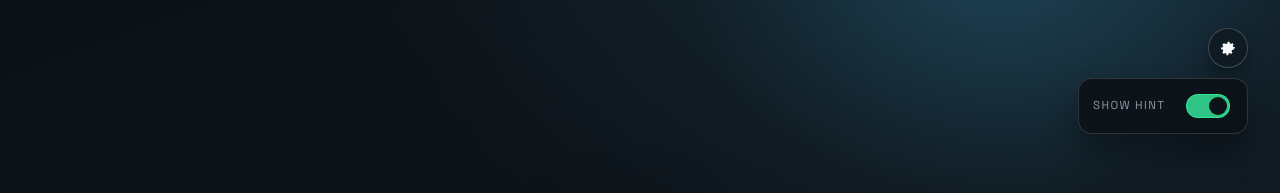
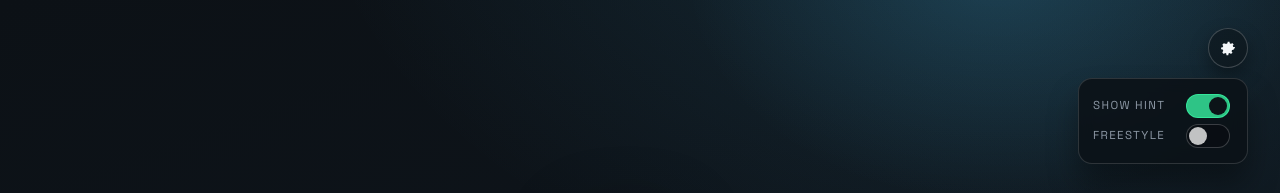
Before and after one commit to tylr-r/dit, a React (Vite) app: page / in a window 1280 px wide. Both pictures are taken after a click on the button 1228 px from the left and 48 px from the top of the page. Shown: the top 193 px of the page. Built offline with nearby package versions, Linux system fonts and the light colour scheme; a web font is replaced by a local one.

Commit message:
Add freestyle mode and update hint visibility logic
- Introduced a new state variable for freestyle mode.
- Updated the hint visibility logic to account for freestyle mode.
- Adjusted rendering conditions to hide hints when in freestyle mode.

```diff
--- a/src/App.tsx
+++ b/src/App.tsx
@@ -30,6 +30,7 @@ function App() {
   const [isPressing, setIsPressing] = useState(false)
   const [showHint, setShowHint] = useState(true)
   const [settingsOpen, setSettingsOpen] = useState(false)
+  const [freestyle, setFreestyle] = useState(false)
   const [showHintOnce, setShowHintOnce] = useState(false)
   const pressStartRef = useRef<number | null>(null)
   const errorTimeoutRef = useRef<number | null>(null)
@@ -91,7 +92,7 @@ function App() {
   }
 
   useEffect(() => {
-    if (showHint) {
+    if (showHint || freestyle) {
       return
     }
     const handleKeyDown = (event: KeyboardEvent) => {
@@ -111,7 +112,7 @@ function App() {
     return () => {
       window.removeEventListener('keydown', handleKeyDown)
     }
-  }, [showHint, showHintOnce])
+  }, [freestyle, showHint, showHintOnce])
 
   const registerSymbol = (symbol: '.' | '-') => {
     clearTimer(errorTimeoutRef)
@@ -216,7 +217,7 @@ function App() {
     releasePress(true)
   }
 
-  const hintVisible = showHint || showHintOnce
+  const hintVisible = !freestyle && (showHint || showHintOnce)
   const target = MORSE_DATA[letter].code
   const mnemonic = MORSE_DATA[letter].mnemonic
   const statusText =
@@ -267,12 +268,24 @@ function App() {
                 type="checkbox"
                 checked={showHint}
                 onChange={(event) => setShowHint(event.target.checked)}
+                disabled={freestyle}
+              />
+            </label>
+            <label className="toggle">
+              <span className="toggle-label">Freestyle</span>
+              <input
+                className="toggle-input"
+                type="checkbox"
+                checked={freestyle}
+                onChange={(event) => setFreestyle(event.target.checked)}
               />
             </label>
           </div>
         ) : null}
       </div>
       <main className="stage">
+        {freestyle ? null : (
+          <>
             <div key={letter} className="letter">
               {letter}
             </div>
@@ -286,9 +299,11 @@ function App() {
             <p className="status-text" aria-live="polite">
               {statusText}
             </p>
+          </>
+        )}
       </main>
       <div className="controls">
-        {!showHint ? (
+        {!showHint && !freestyle ? (
           <button
             type="button"
             className="hint-button"
```
Lines whose indentation alone changed are shown as unchanged.
